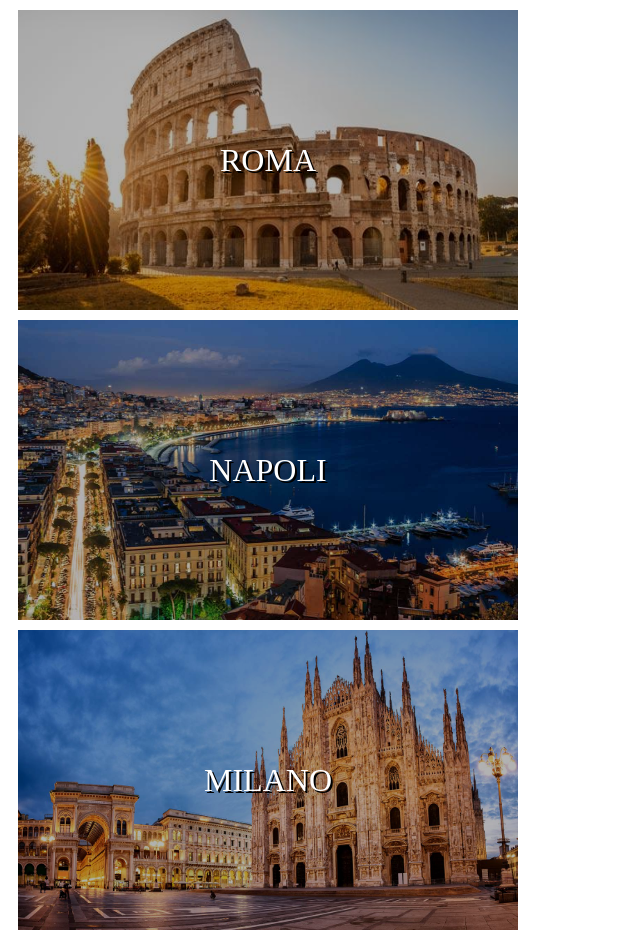
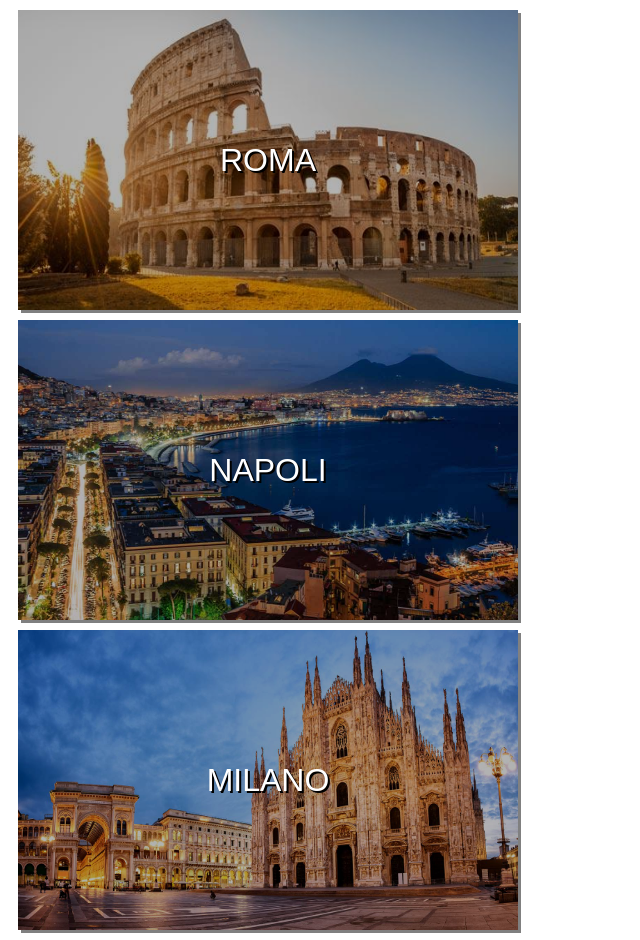
Before and after one commit to andreadicataldi/htmlcss-airbnb, a plain HTML site: page index.html in a window 1280 px wide. Shown: the whole page, without its empty margins (0-640 px from the left). Drawn offline with Linux system fonts and the light colour scheme.

Commit message:
Almost there
Furtherly stylized text, added shadows to both text and images.

```diff
--- a/css/style.css
+++ b/css/style.css
@@ -3,6 +3,7 @@
   width: 500px;
   margin: 10px;
   position: relative;
+  box-shadow: 3px 3px #808080;
 }
 
 .image {
@@ -31,4 +32,5 @@
   color: white;
   font-size: 2em;
   text-shadow: 2px 2px #000000;
+  font-family: arial, helvetica, sans-serif;
 }
```
